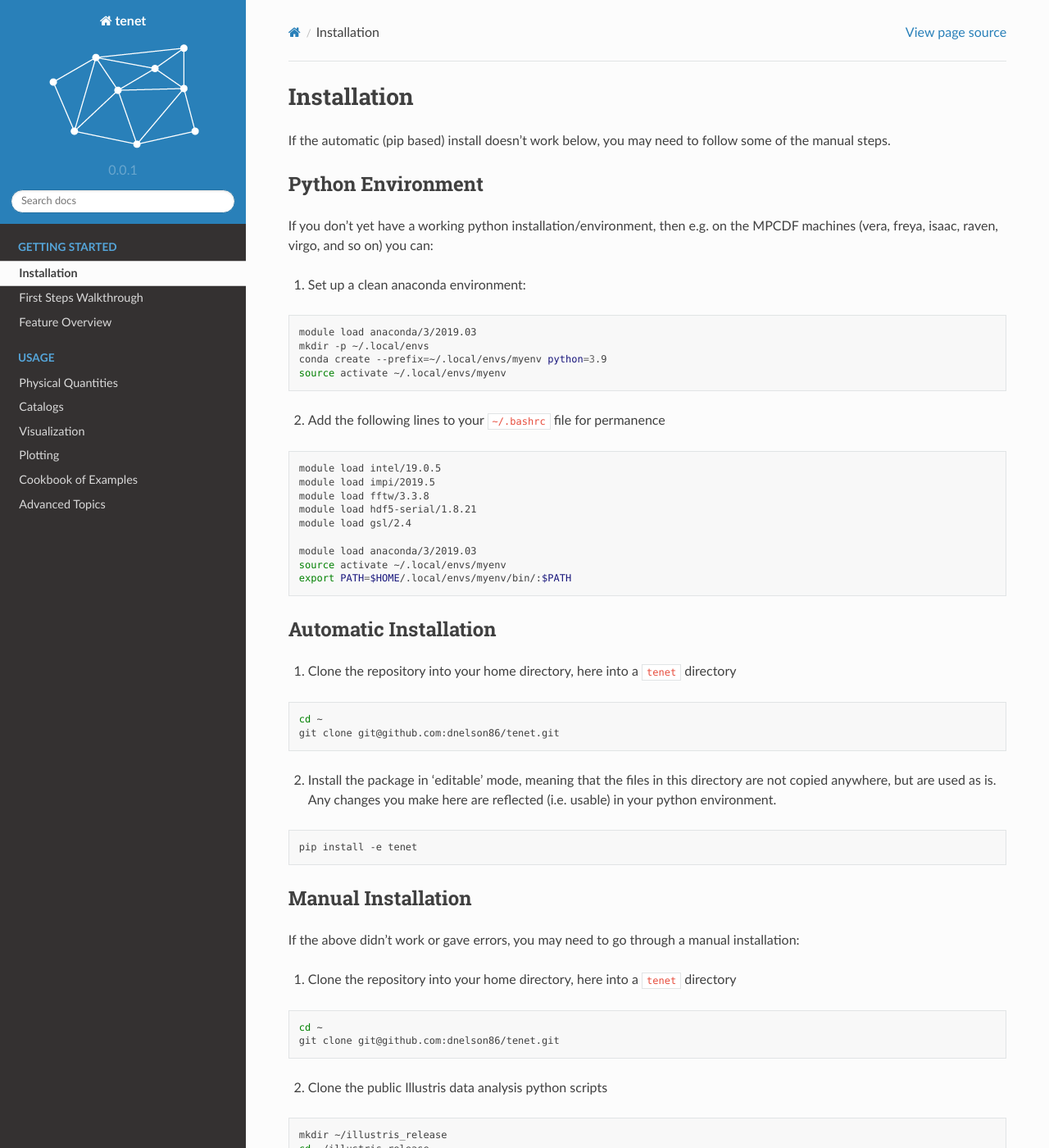
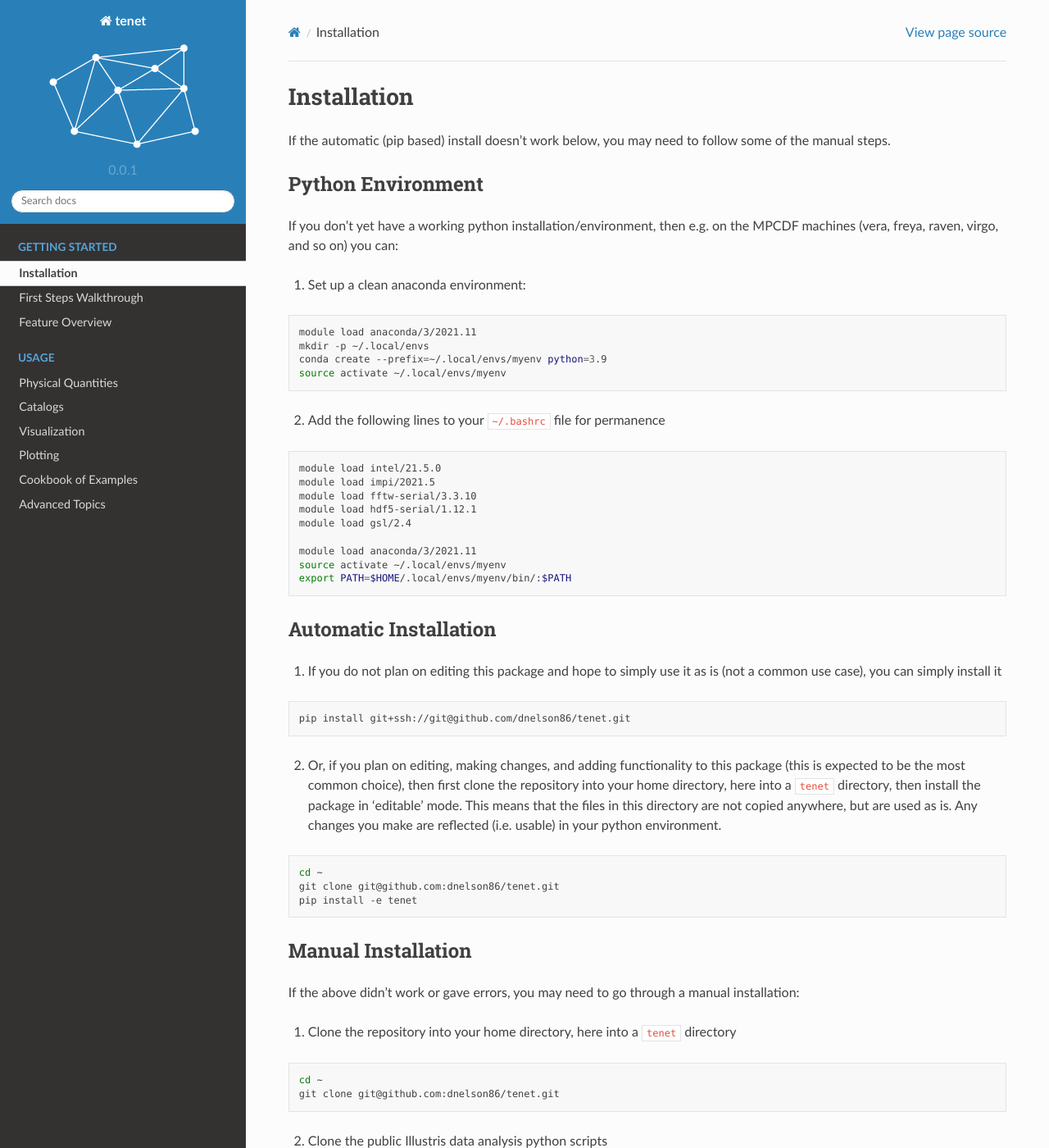
Before and after one commit to dnelson/temet, a Sphinx documentation site: the page built from docs/installation.rst, in a window 1280 px wide and 1400 px high. Shown: the whole window at 82% size. Built offline with Sphinx 7.4.7 and the Read the Docs theme 2.0.0, drawn with Linux system fonts in a browser that asks for light colours; pages that are not in the unit, such as notebooks, are missing from menus.

Commit message:
Updates to setup.py for pip install functionality.

```diff
--- a/docs/conf.py
+++ b/docs/conf.py
@@ -3,7 +3,7 @@
 # to build:
 #
 # sphinx-apidoc -t docs/_templates/ -o docs/source .
-# rm docs/source/.rst docs/source/test.rst
+# rm docs/source/.rst docs/source/tenet.rst docs/source/modules.rst
 # sphinx-build -b html docs/ docs/_build/
 
 import sys
@@ -28,7 +28,7 @@ def git_version():
 # -- Project information -----------------------------------------------------
 
 project = 'tenet'
-copyright = '2021, Dylan Nelson'
+copyright = '2022, Dylan Nelson'
 author = 'Dylan Nelson'
 
 version = git_version()
--- a/docs/installation.rst
+++ b/docs/installation.rst
@@ -7,13 +7,13 @@ If the automatic (pip based) install doesn't work below, you may need to follow
 Python Environment
 ------------------
 
-If you don't yet have a working python installation/environment, then e.g. on the MPCDF machines (vera, freya, isaac, raven, virgo, and so on) you can:
+If you don't yet have a working python installation/environment, then e.g. on the MPCDF machines (vera, freya, raven, virgo, and so on) you can:
 
 1. Set up a clean anaconda environment:
 
 .. code-block:: bash
 
-    module load anaconda/3/2019.03
+    module load anaconda/3/2021.11
     mkdir -p ~/.local/envs
     conda create --prefix=~/.local/envs/myenv python=3.9
     source activate ~/.local/envs/myenv
@@ -22,13 +22,13 @@ If you don't yet have a working python installation/environment, then e.g. on th
 
 .. code-block:: bash
 
-    module load intel/19.0.5
-    module load impi/2019.5
-    module load fftw/3.3.8
-    module load hdf5-serial/1.8.21
+    module load intel/21.5.0
+    module load impi/2021.5
+    module load fftw-serial/3.3.10
+    module load hdf5-serial/1.12.1
     module load gsl/2.4
 
-    module load anaconda/3/2019.03
+    module load anaconda/3/2021.11
     source activate ~/.local/envs/myenv
     export PATH=$HOME/.local/envs/myenv/bin/:$PATH
 
@@ -36,17 +36,18 @@ If you don't yet have a working python installation/environment, then e.g. on th
 Automatic Installation
 ----------------------
 
-1. Clone the repository into your home directory, here into a ``tenet`` directory
+1. If you do not plan on editing this package and hope to simply use it as is (not a common use case), you can simply install it
+
+.. code-block:: bash
+
+    pip install git+ssh://git@github.com/dnelson86/tenet.git
+
+2. Or, if you plan on editing, making changes, and adding functionality to this package (this is expected to be the most common choice), then first clone the repository into your home directory, here into a ``tenet`` directory, then install the package in 'editable' mode. This means that the files in this directory are not copied anywhere, but are used as is. Any changes you make are reflected (i.e. usable) in your python environment.
 
 .. code-block:: bash
 
     cd ~
     git clone git@github.com:dnelson86/tenet.git
-
-2. Install the package in 'editable' mode, meaning that the files in this directory are not copied anywhere, but are used as is. Any changes you make here are reflected (i.e. usable) in your python environment.
-
-.. code-block:: bash
-
     pip install -e tenet
 
 
--- a/tenet/__init__.py
+++ b/tenet/__init__.py
@@ -1,4 +1,4 @@
 __all__ = ["ICs", "cosmo", "load", "obs", "plot", "projects", "tracer", "util", "vis"]
 
-from . import *
+from tenet import *
 from .util.simParams import simParams as sim
```
Also changed, not shown: setup.py (+6 -4 lines), 3 other files.
